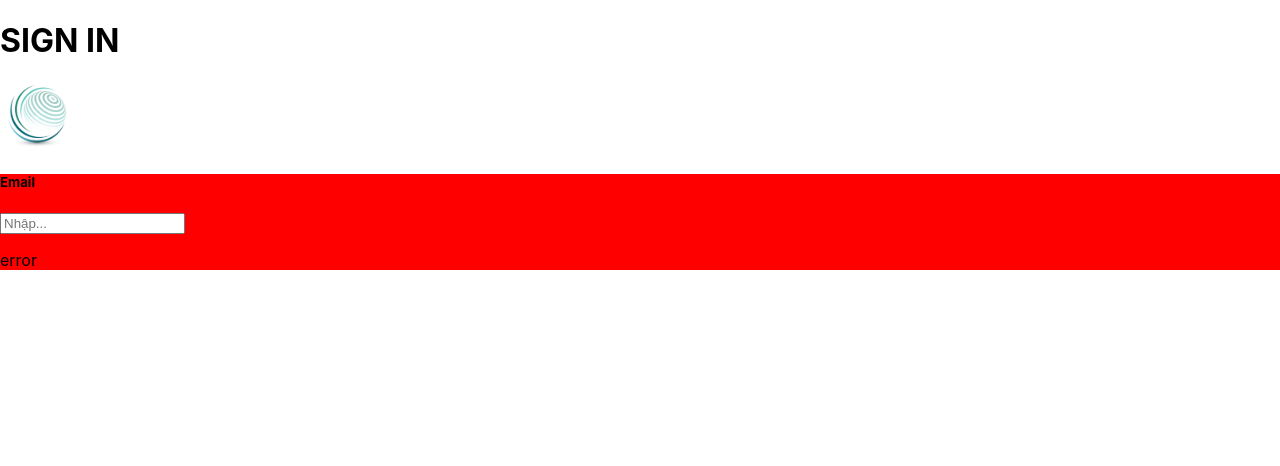
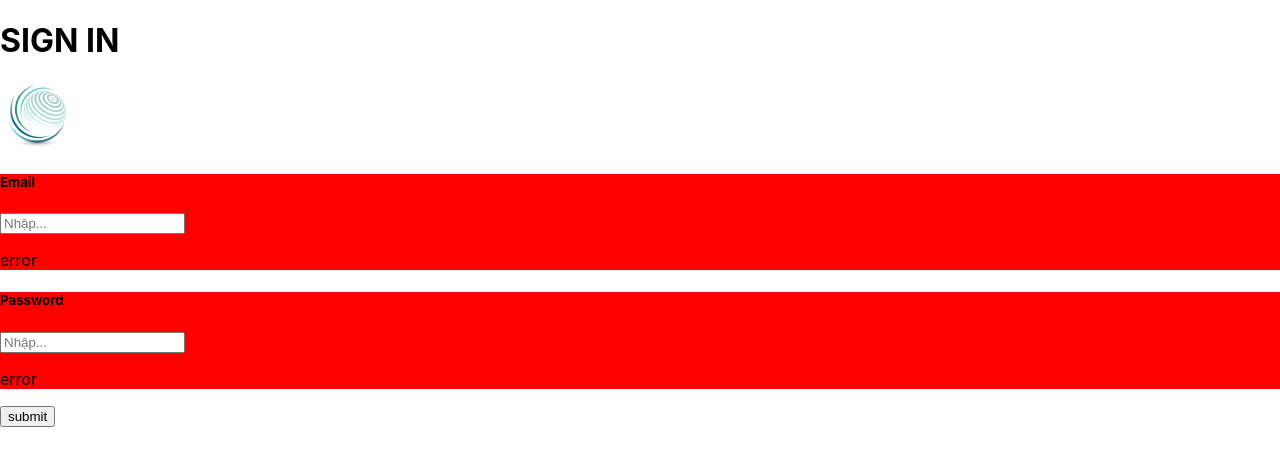
Before and after one commit to tranhuunam00/k10-reactjs, a React (Create React App) app: page / in a window 1280 px wide. Shown: the top 466 px of the page. Built offline with nearby package versions, Linux system fonts and the light colour scheme.

Commit message:
change name input

```diff
--- /dev/null
+++ b/src/components/input/inputCustom.jsx
@@ -0,0 +1,21 @@
+import { useState } from "react";
+import styles from "./style.module.scss";
+
+const InputCustom = ({ label, type, error }) => {
+  const [value, setValue] = useState("");
+
+  return (
+    <div className={styles.inputCom}>
+      <h5>{label}</h5>
+      <input
+        onChange={(e) => {
+          console.log(e.target);
+        }}
+        type={type}
+        placeholder="Nhập..."
+      />
+      <p>{error}</p>
+    </div>
+  );
+};
+export default InputCustom;
--- a/src/components/input/inputText.jsx
+++ /dev/null
@@ -1,14 +0,0 @@
-import styles from "./style.module.scss";
-
-console.log(styles);
-
-const InputText = ({ label, type, error }) => {
-  return (
-    <div className={styles.inputCom}>
-      <h5>{label}</h5>
-      <input type={type} placeholder="Nhập..." />
-      <p>{error}</p>
-    </div>
-  );
-};
-export default InputText;
--- a/src/modules/auth/login.jsx
+++ b/src/modules/auth/login.jsx
@@ -1,13 +1,21 @@
 import React, { useState } from "react";
 import IMAGE_APP from "../../assets/image";
-import InputText from "../../components/input/inputText";
+import InputCustom from "../../components/input/inputCustom";
 
 const LoginPage = () => {
   return (
     <div>
       <h1>SIGN IN</h1>
       <img src={IMAGE_APP.iconMain} alt="" />
-      <InputText label={"Email"} type={"text"} error="error"></InputText>
+      <InputCustom label={"Email"} type={"text"} error="error"></InputCustom>
+      <InputCustom label={"Password"} type={"text"} error="error"></InputCustom>
+      <button
+        onClick={() => {
+          console.log("hjehe");
+        }}
+      >
+        submit
+      </button>
     </div>
   );
 };
```
Also changed, not shown: src/components/card/card.jsx (added), src/components/card/style.module.scss (added).
